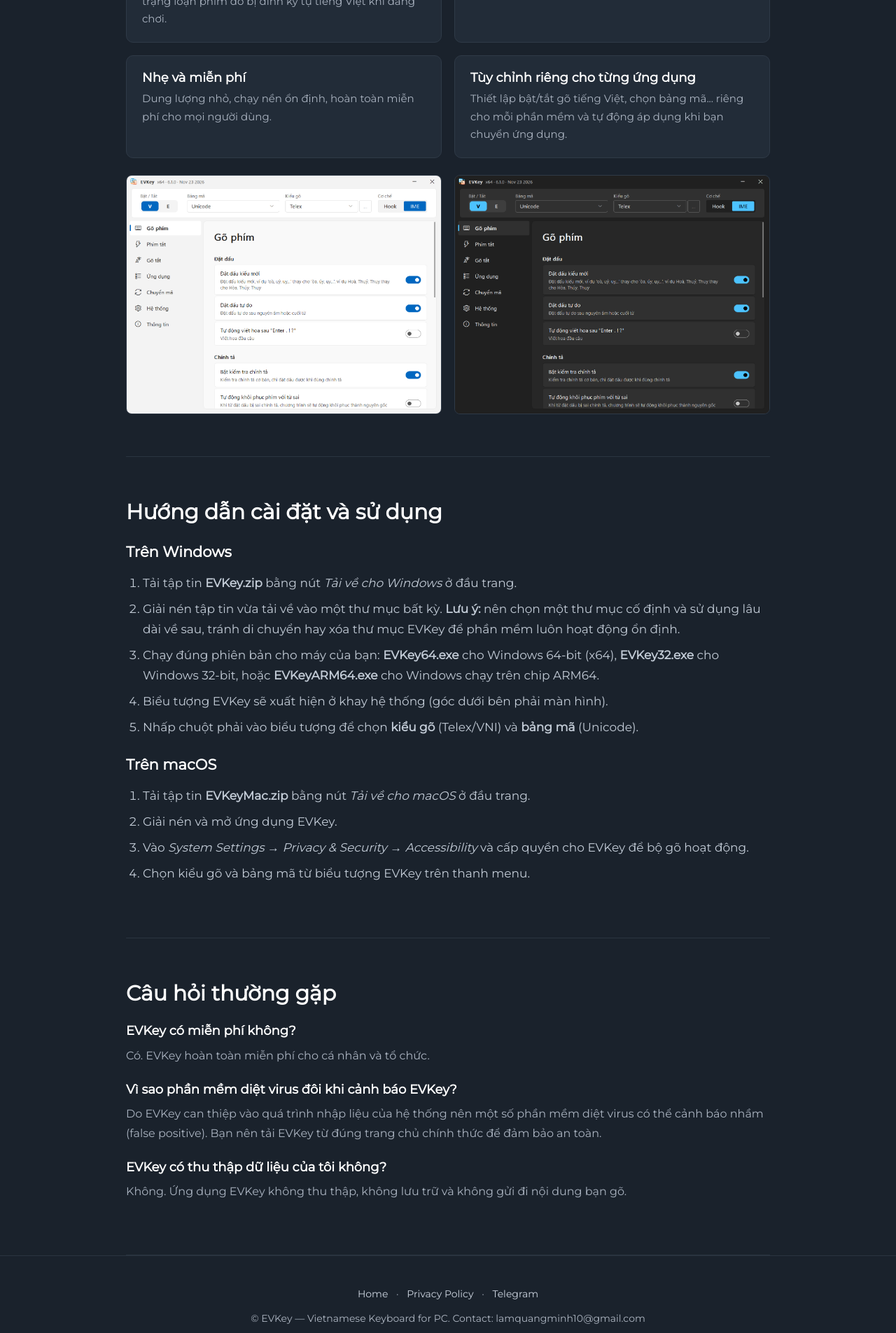
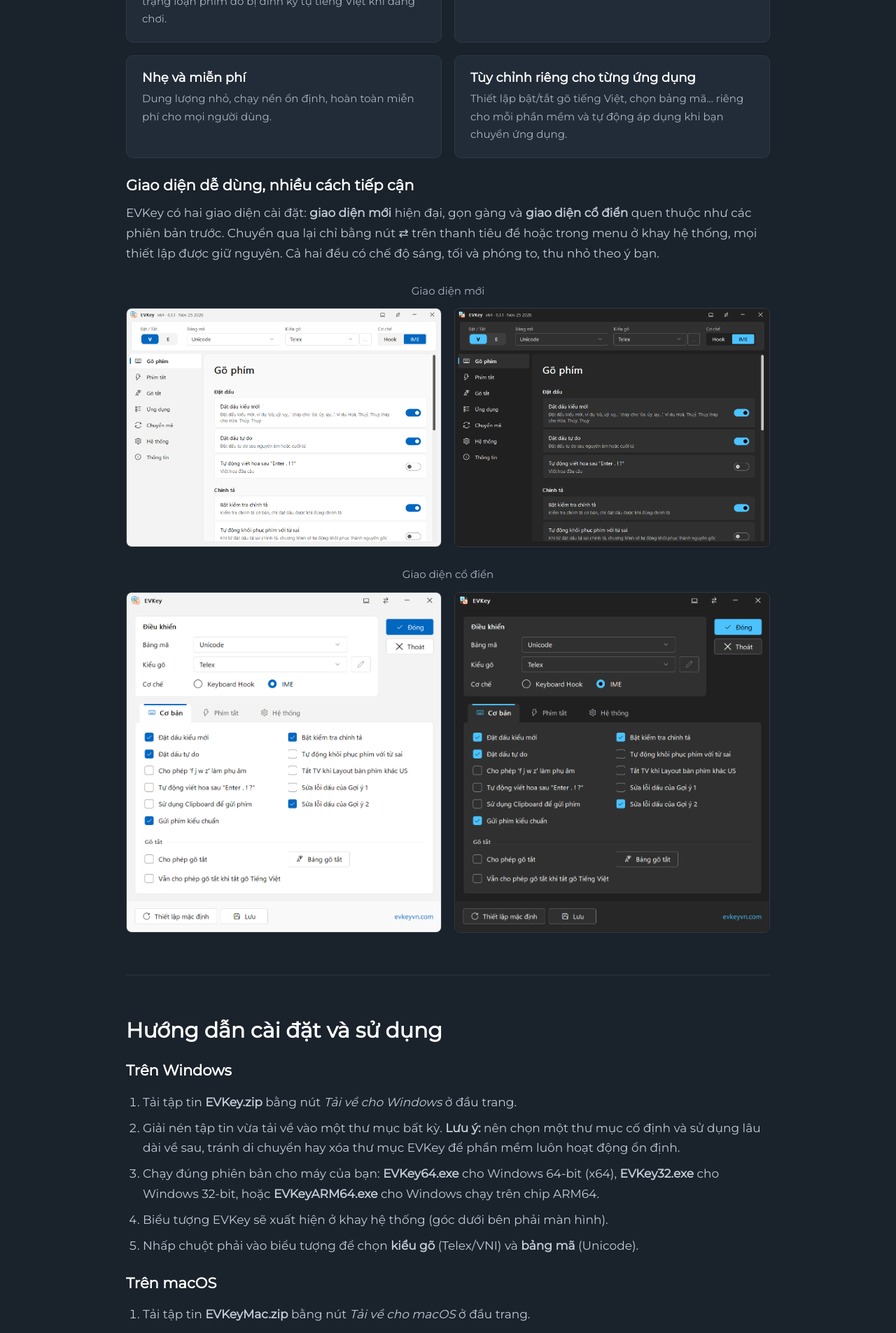
Before and after one commit to lamquangminh/EVKey, a Jekyll site: the page built from docs/index.html, in a window 1280 px wide. Shown: the part 1850-3755 px from the top of the page at 70% size. Built offline with Jekyll 4.4.1, drawn with Linux system fonts in a browser that asks for light colours; some web fonts are replaced.

Commit message:
Windows 6.1.1: the classic and the new GUI, light and dark screenshots

```diff
--- a/docs/_includes/content.html
+++ b/docs/_includes/content.html
@@ -64,6 +64,12 @@
     height: auto;
     border: 1px solid #2f3a47;
     border-radius: 8px;
+  }
+  .evk-content .evk-shots-title {
+    font-size: 15px;
+    color: #aab3c0;
+    text-align: center;
+    margin: 26px 0 -12px;
   }
   .evk-faq dt { font-weight: 700; color: #ffffff; margin-top: 20px; font-size: 18px; }
   .evk-faq dd { margin: 6px 0 0; padding: 0; font-size: 16px; color: #aab3c0; }
@@ -150,9 +156,23 @@
           <p>Thiết lập bật/tắt gõ tiếng Việt, chọn bảng mã... riêng cho mỗi phần mềm và tự động áp dụng khi bạn chuyển ứng dụng.</p>
         </div>
       </div>
+
+      <h3>Giao diện dễ dùng, nhiều cách tiếp cận</h3>
+      <p>
+        EVKey có hai giao diện cài đặt: <strong>giao diện mới</strong> hiện đại, gọn gàng và
+        <strong>giao diện cổ điển</strong> quen thuộc như các phiên bản trước. Chuyển qua lại chỉ bằng
+        nút ⇄ trên thanh tiêu đề hoặc trong menu ở khay hệ thống, mọi thiết lập được giữ nguyên.
+        Cả hai đều có chế độ sáng, tối và phóng to, thu nhỏ theo ý bạn.
+      </p>
+      <p class="evk-shots-title">Giao diện mới</p>
       <div class="evk-shots">
-        <img class="evk-shot" src="{{ '/evkey-screenshot-1.png' | relative_url }}" alt="Giao diện EVKey - trang Gõ phím, giao diện sáng">
-        <img class="evk-shot" src="{{ '/evkey-screenshot-2.png' | relative_url }}" alt="Giao diện EVKey - trang Gõ phím, giao diện tối">
+        <img class="evk-shot" src="{{ '/evkey-screenshot-1.png' | relative_url }}" alt="Giao diện mới của EVKey - trang Gõ phím, giao diện sáng">
+        <img class="evk-shot" src="{{ '/evkey-screenshot-2.png' | relative_url }}" alt="Giao diện mới của EVKey - trang Gõ phím, giao diện tối">
+      </div>
+      <p class="evk-shots-title">Giao diện cổ điển</p>
+      <div class="evk-shots">
+        <img class="evk-shot" src="{{ '/evkey-screenshot-3.png' | relative_url }}" alt="Giao diện cổ điển của EVKey - tab Cơ bản, giao diện sáng">
+        <img class="evk-shot" src="{{ '/evkey-screenshot-4.png' | relative_url }}" alt="Giao diện cổ điển của EVKey - tab Cơ bản, giao diện tối">
       </div>
     </section>
 
```
Also changed, not shown: docs/_preview.html (+11 -2 lines), docs/evkey-screenshot-1.png, docs/evkey-screenshot-2.png, docs/evkey-screenshot-3.png (added), docs/evkey-screenshot-4.png (added).
